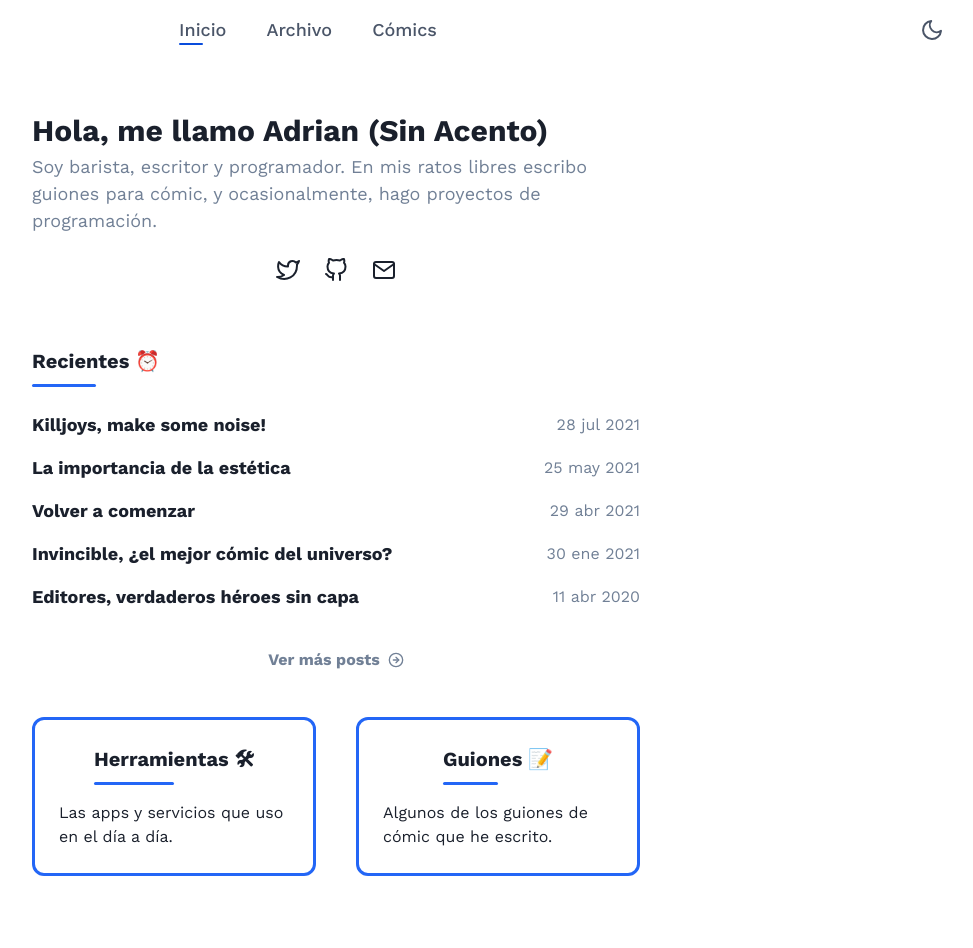
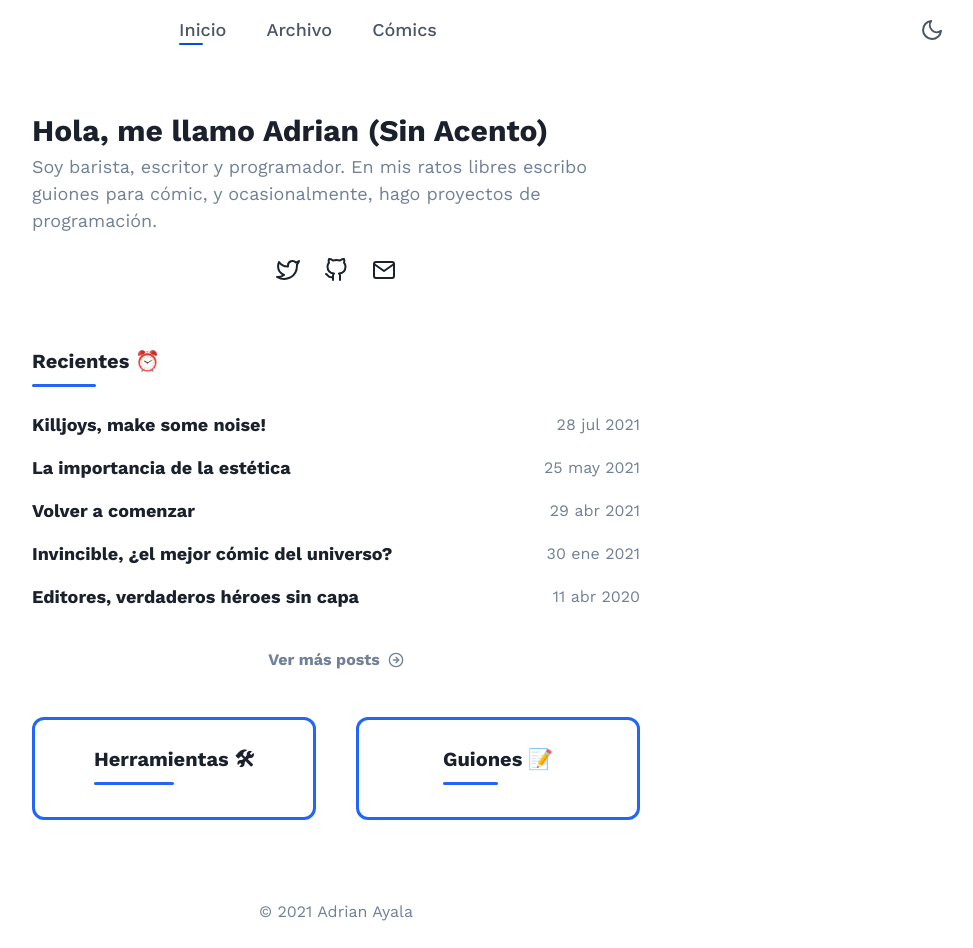
Before and after one commit to adrrian17/v2, a Next.js app: page / in a window 1280 px wide. Shown: the top 948 px of the page, without its empty margins (304-1277 px from the left). Built offline with nearby package versions, Linux system fonts and the light colour scheme.

Commit message:
Remove the text from the scripts and tools cards

```diff
--- a/src/components/scripts/ScriptsCard.jsx
+++ b/src/components/scripts/ScriptsCard.jsx
@@ -26,7 +26,7 @@ export default function ScriptsCard() {
             p={6}
             direction={'row'}
             align={'center'}
-            justify={'space-between'}
+            justify={'center'}
             borderColor={'brand.400'}
             borderWidth={3}
             borderRadius={'xl'}
@@ -52,7 +52,6 @@ export default function ScriptsCard() {
                   </Stack>
                 </LinkOverlay>
               </NextLink>
-              <Text>Algunos de los guiones de cómic que he escrito.</Text>
             </Stack>
           </Stack>
         </LinkBox>
--- a/src/components/tools/ToolsCard.jsx
+++ b/src/components/tools/ToolsCard.jsx
@@ -26,7 +26,7 @@ export default function ToolsCard() {
             p={6}
             direction={'row'}
             align={'center'}
-            justify={'space-between'}
+            justify={'center'}
             borderColor={'brand.400'}
             borderWidth={3}
             borderRadius={'xl'}
@@ -55,7 +55,6 @@ export default function ToolsCard() {
                   </Stack>
                 </LinkOverlay>
               </NextLink>
-              <Text>Las apps y servicios que uso en el día a día.</Text>
             </Stack>
           </Stack>
         </LinkBox>
```
